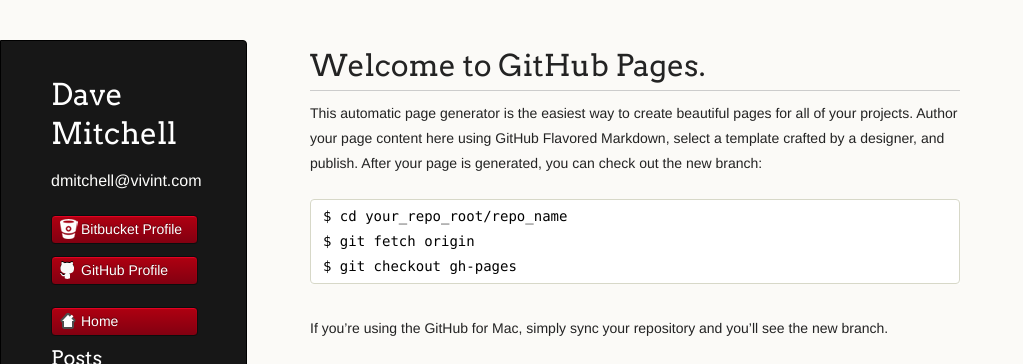
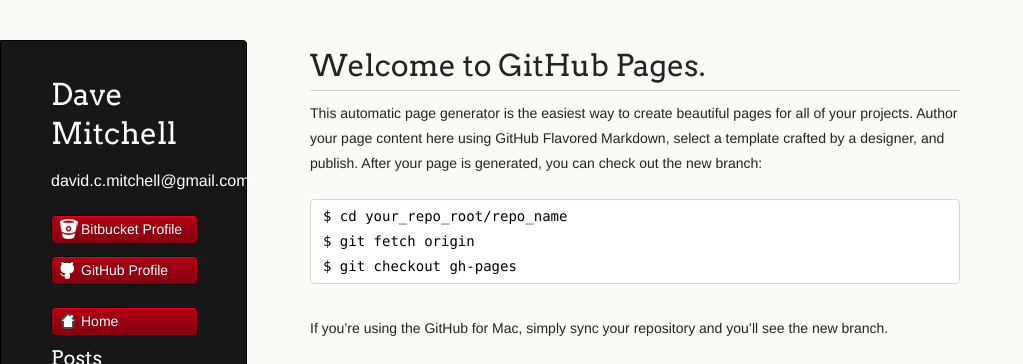
Before and after one commit to digitalbias/digitalbias.old, a Jekyll site: the page built from index.md, in a window 1280 px wide. Shown: the top 364 px of the page, without its empty margins (0-1023 px from the left). Built offline with Jekyll 4.4.1, drawn with Linux system fonts in a browser that asks for light colours; Markdown is read by kramdown in place of the engine named in the settings.

Commit message:
update to email address

```diff
--- a/_includes/header.html
+++ b/_includes/header.html
@@ -1,6 +1,6 @@
 <header>
   <h1 class="header">Dave Mitchell</h1>
-  <p class="header">dmitchell@vivint.com</p>
+  <p class="header">david.c.mitchell@gmail.com</p>
   <ul>
     <li><a class="buttons bitbucket" href="https://bitbucket.org/digitalbias">Bitbucket Profile</a></li>
     <li><a class="buttons github" href="https://github.com/digitalbias">GitHub Profile</a></li>
```
